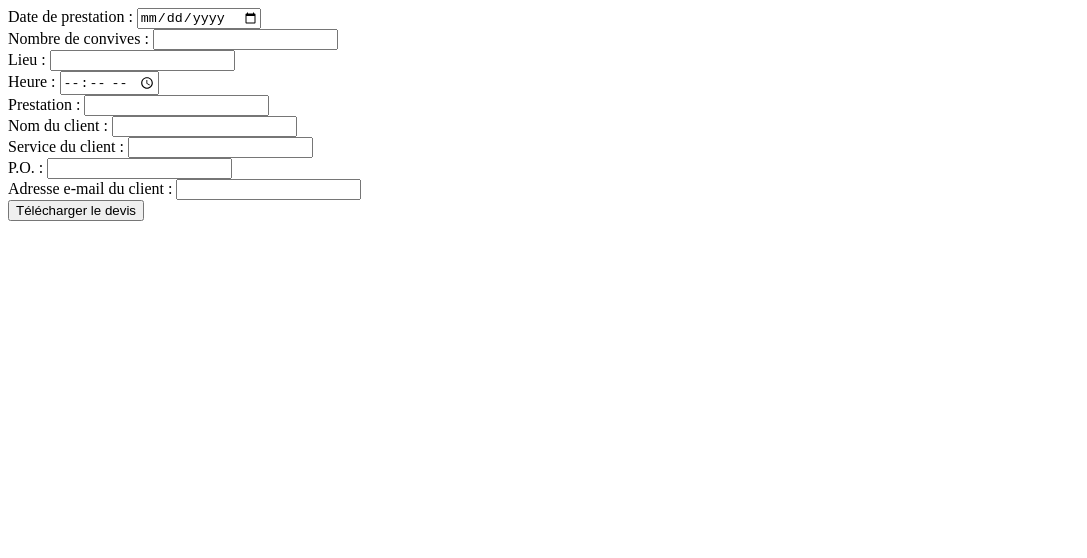
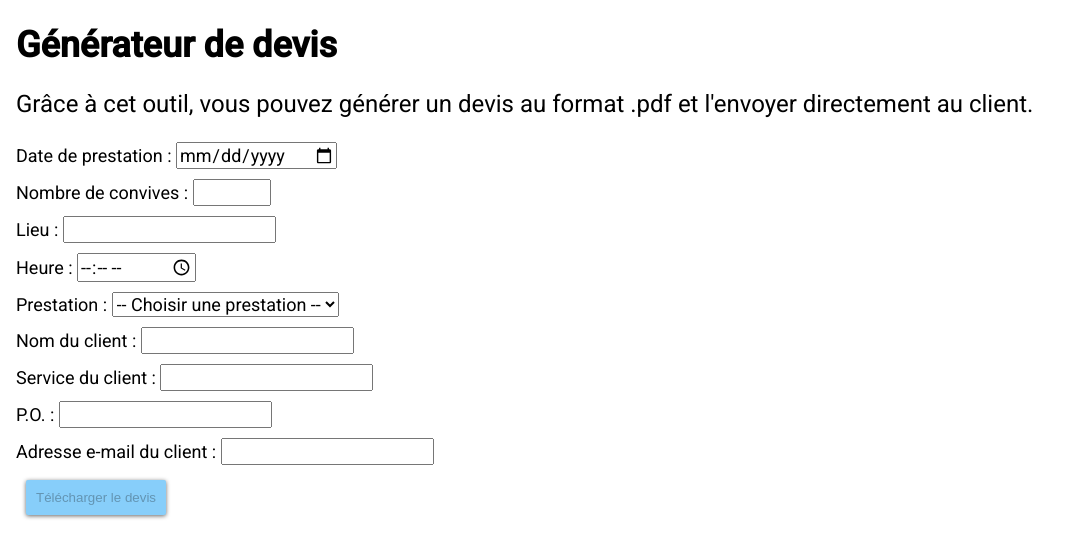
Before and after one commit to Anthony-Didier/generateur-devis, an Angular app: page / in a window 1280 px wide. Shown: the top 558 px of the page, without its empty margins (0-1087 px from the left). Built offline with nearby package versions, Linux system fonts and the light colour scheme.

Commit message:
form updated

```diff
--- a/package.json
+++ b/package.json
@@ -1,5 +1,5 @@
 {
-  "name": "generateur-devis",
+  "name": "generateur_devis",
   "version": "0.0.0",
   "scripts": {
     "ng": "ng",
--- a/src/app/app.component.css
+++ b/src/app/app.component.css
@@ -0,0 +1,54 @@
+body {
+  font-family: Roboto;
+  font-size: 18px;
+}
+
+h1 {
+  font-size: 36px;
+}
+
+#explication {
+  font-size: 24px;
+}
+
+.fields {
+  margin-top: 10px;
+  margin-bottom: 5px;
+}
+
+input {
+  font-size: 18px;
+  font-family: Roboto;
+}
+
+input#number {
+  width: 70px;
+}
+
+select {
+  font-size: 18px;
+  font-family: Roboto;
+}
+
+button {
+  overflow: hidden;
+  border-width: 0;
+  outline: none;
+  border-radius: 2px;
+  box-shadow: 0 1px 4px rgba(0, 0, 0, 0.6);
+  margin: 10px;
+  padding: 10px;
+  background-color: #87cefa;
+  transition: background-color 0.3s;
+  cursor: pointer;
+}
+
+button:hover {
+  background-color: #1e90ff;
+  transition: 0.7s;
+}
+
+#popup {
+  font-weight: bold;
+  color: red;
+}
--- a/src/app/app.component.html
+++ b/src/app/app.component.html
@@ -1,43 +1,64 @@
-<form>
-  <!-- <div>
-    <label for="id">N° de devis : </label>
-    <input type="text" id="idInput" disabled />
-  </div> -->
-  <div>
+<body>
+  <h1>Générateur de devis</h1>
+  <p id="explication">
+    Grâce à cet outil, vous pouvez générer un devis au format .pdf et l'envoyer
+    directement au client.
+  </p>
+  <form [formGroup]="createForm">
+    <div class="fields">
       <label for="date">Date de prestation : </label>
-    <input type="date" id="date" required />
+      <input type="date" id="date" formControlName="date" />
     </div>
-  <div>
+    <div class="fields">
       <label for="number">Nombre de convives : </label>
-    <input type="number" id="number" required />
+      <input type="number" id="number" formControlName="number" />
     </div>
-  <div>
+    <div class="fields">
       <label for="place">Lieu : </label>
-    <input type="text" id="place" required />
+      <input type="text" id="place" formControlName="place" />
     </div>
-  <div>
+    <div class="fields">
       <label for="time">Heure : </label>
-    <input type="time" id="time" required />
+      <input type="time" id="time" formControlName="time" />
     </div>
-  <div>
+    <div class="fields">
       <label for="prestation">Prestation : </label>
-    <input type="text" id="prestation" required />
+      <!-- <input type="text" id="prestation" required /> -->
+      <select name="prestation" id="prestation" required>
+        <option selected="true" value="none" disabled="disabled">
+          -- Choisir une prestation --
+        </option>
+        <option>Pause café</option>
+        <option>Pause après-midi</option>
+        <option>Petit déjeuner</option>
+        <option>Cocktail</option>
+        <option>Buffet</option>
+        <option>Plateau repas</option>
+      </select>
     </div>
-  <div>
+    <div class="fields">
       <label for="name">Nom du client : </label>
-    <input type="text" id="name" required />
+      <input type="text" id="name" formControlName="name" />
     </div>
-  <div>
+    <div class="fields">
       <label for="service">Service du client : </label>
-    <input type="text" id="service" required />
+      <input type="text" id="service" formControlName="service" />
     </div>
-  <div>
+    <div class="fields">
       <label for="po">P.O. : </label>
-    <input type="text" id="po" required />
+      <input type="text" id="po" formControlName="po" />
     </div>
-  <div>
+    <div class="fields">
       <label for="email">Adresse e-mail du client : </label>
-    <input type="email" id="email" required />
+      <input type="email" id="email" />
     </div>
   </form>
-<button (click)="downloadInvoice()">Télécharger le devis</button>
+  <button
+    id="download"
+    (click)="checkPrestation()"
+    [disabled]="createForm.invalid || isNextDisabled"
+  >
+    Télécharger le devis
+  </button>
+  <span id="popup" hidden="true">Veuillez sélectionner une prestation</span>
+</body>
--- a/src/app/app.component.ts
+++ b/src/app/app.component.ts
@@ -1,4 +1,5 @@
 import { Component } from '@angular/core';
+import { FormBuilder, FormGroup, Validators } from '@angular/forms';
 import jsPDF from 'jspdf';
 import autoTable from 'jspdf-autotable';
 
@@ -8,6 +9,28 @@ import autoTable from 'jspdf-autotable';
   styleUrls: ['./app.component.css']
 })
 export class AppComponent {
+
+  createForm: FormGroup;
+
+  isNextDisabled = true;
+
+  constructor(private formBuilder: FormBuilder) { }
+
+  ngOnInit() {
+    this.createForm = this.formBuilder.group({
+      date: ['', Validators.required],
+      number: ['', Validators.required],
+      place: ['', Validators.required],
+      time: ['', Validators.required],
+      name: ['', Validators.required],
+      service: ['', Validators.required],
+      po: ['', Validators.required]
+    })
+
+    this.createForm.valueChanges.subscribe((v) => {
+      this.isNextDisabled = !this.createForm.valid;
+    });
+  }
 
   public downloadInvoice() {
 
@@ -23,7 +46,7 @@ export class AppComponent {
     let number = (<HTMLInputElement>document.getElementById("number")).value;
     let place = (<HTMLInputElement>document.getElementById("place")).value;
     let time = (<HTMLInputElement>document.getElementById("time")).value;
-    let prestation = (<HTMLInputElement>document.getElementById("prestation")).value;
+    let prestation = (<HTMLSelectElement>document.getElementById("prestation")).value;
     let name = (<HTMLInputElement>document.getElementById("name")).value;
     let service = (<HTMLInputElement>document.getElementById("service")).value;
     let po = (<HTMLInputElement>document.getElementById("po")).value;
@@ -291,10 +314,17 @@ export class AppComponent {
     // });
 
     return doc.save("invoice");
-
   }
 
-  ngOnInit(): void {
+  public checkPrestation() {
+    let prestation = (<HTMLSelectElement>document.getElementById("prestation")).value;
+    let message = (<HTMLSpanElement>document.getElementById("popup"));
 
+    if (prestation === "none") {
+      message.hidden = false
+    } else {
+      message.hidden = true
+      this.downloadInvoice()
+    }
   }
 }
```
Also changed, not shown: src/app/app.module.ts (+11 -0 lines), tsconfig.json (+3 -5 lines), firebase.json (added), 1 other file (tests, documents, lock files or other folders). Lines whose indentation alone changed are shown as unchanged.
